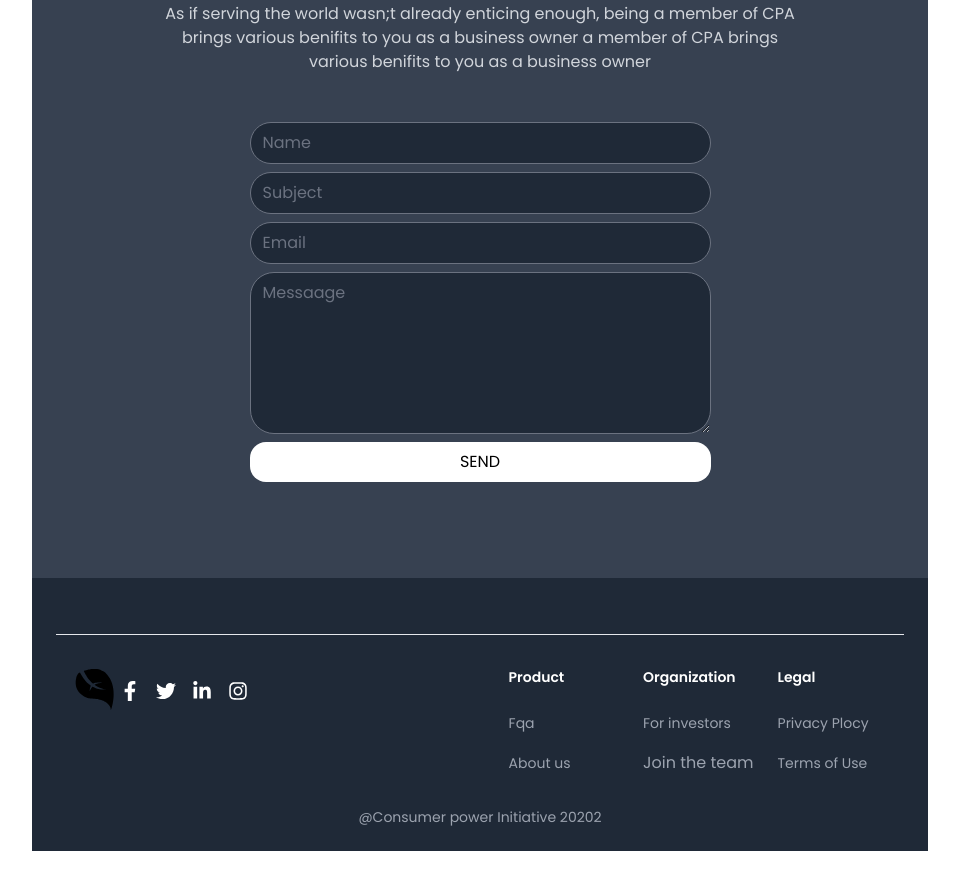
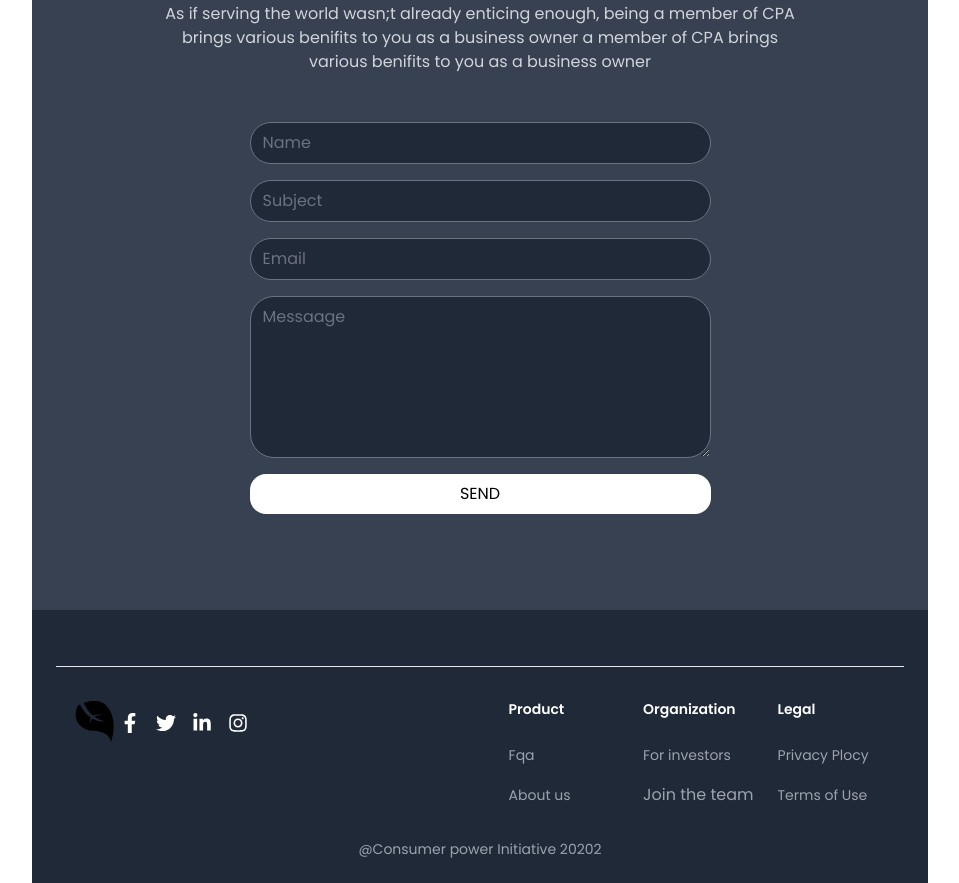
Before and after one commit to GalienCodes/CPA, a React (Create React App) app: page / in a window 1280 px wide. Shown: the part 2620-3503 px from the top of the page, without its empty margins (160-1119 px from the left). Before the commit the page ends 3471 px from the top, so only its background shows below. Built offline with nearby package versions, Linux system fonts and the light colour scheme.

Commit message:
contribute component updated

```diff
--- a/src/components/modules/Contriute.jsx
+++ b/src/components/modules/Contriute.jsx
@@ -7,7 +7,7 @@ const Contriute = () => {
       Contact CPA today!</h2>
       <p className='text-center text-gray-300 mb-8 text-medium mx-4'>As if serving the world wasn;t already enticing enough, being a member of CPA brings various benifits to you as a business owner a member of CPA brings various benifits to you as a business owner</p>
 
-      <form action="#" className='flex flex-col gap-2 m-4'>
+      <form action="#" className='flex flex-col gap-4 m-4'>
         <input type="text" name="" id="" placeholder='Name' className='bg-gray-800 rounded-3xl border text-white'/>
         <input type="text" name="" id="" placeholder='Subject' className='bg-gray-800 rounded-3xl border text-white'/>
         <input type="text" name="" id="" placeholder='Email' className='bg-gray-800 rounded-3xl border text-white'/>
```
